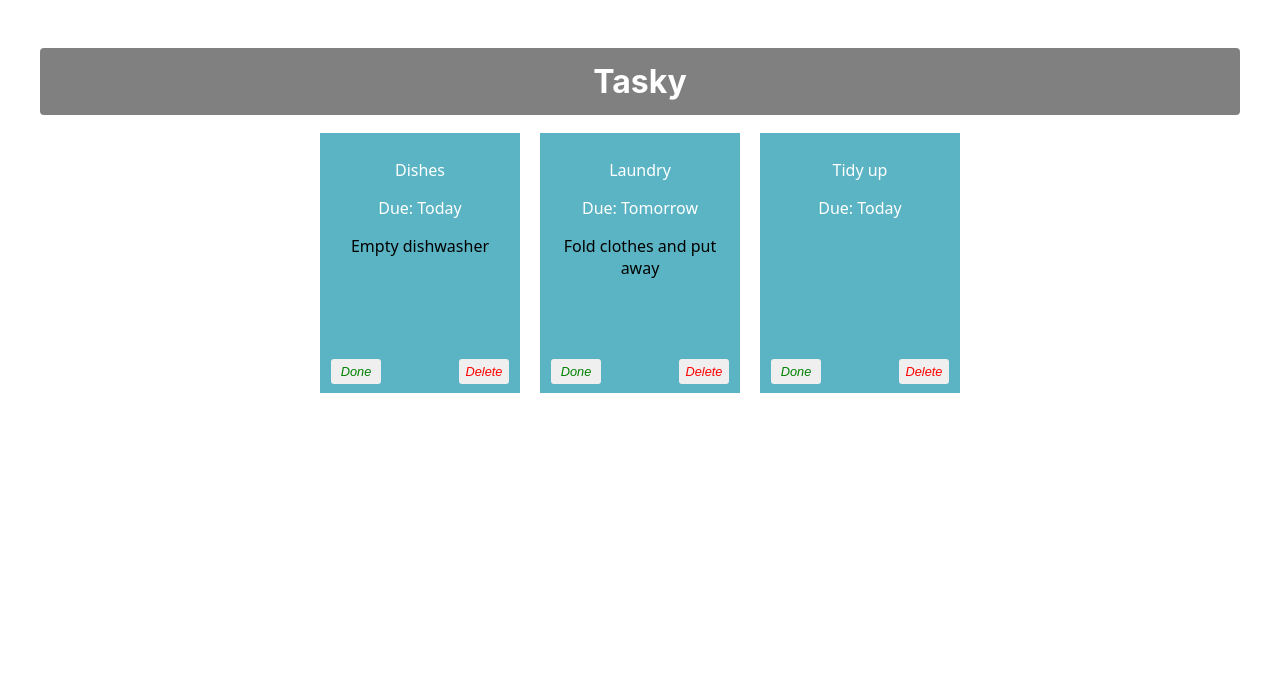
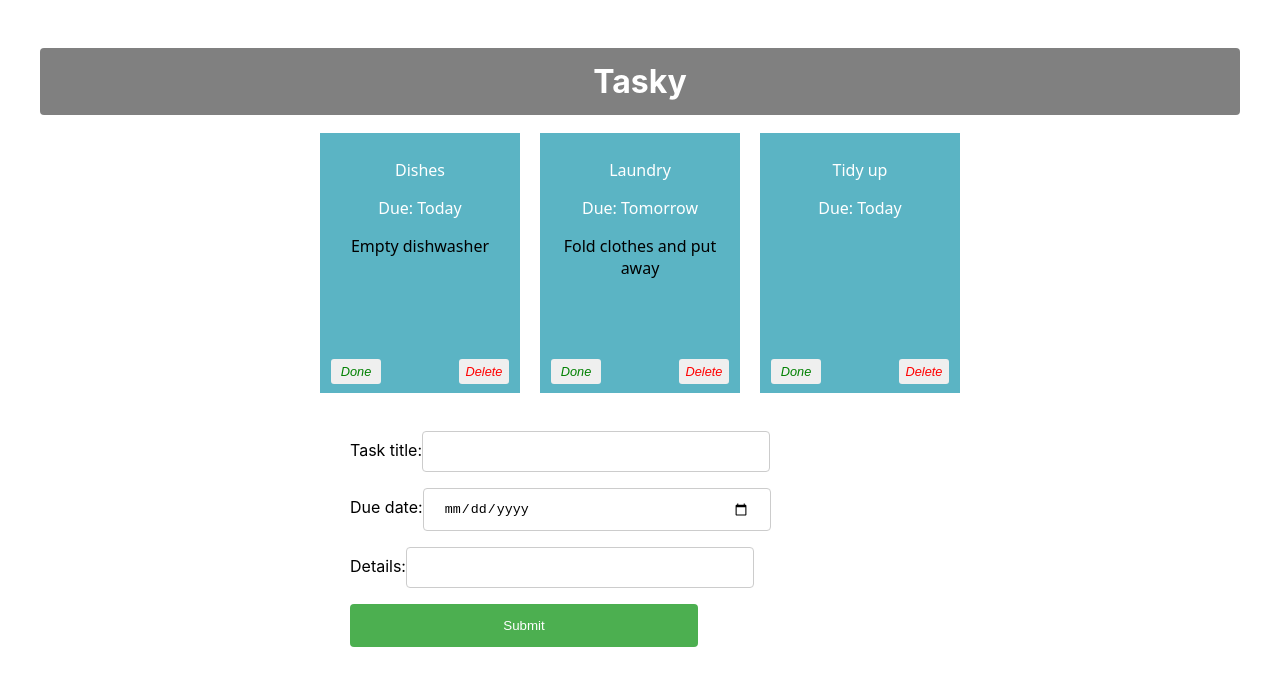
Before and after one commit to clinton825/react-basics-labs, a React (Create React App) app in the folder tasky/: page / in a window 1280 px wide. Shown: the top 686 px of the page. Built offline with nearby package versions, Linux system fonts and the light colour scheme.

Commit message:
Add task: form added

```diff
--- a/tasky/src/App.css
+++ b/tasky/src/App.css
@@ -57,3 +57,38 @@ button {
   right: 5px;
   color: red;
 }
+
+/* General Input Styles */
+input[type=text],
+input[type=date] {
+  width: 60%;
+  padding: 12px 20px;
+  margin: 8px 0;
+  display: inline-block;
+  border: 1px solid #ccc;
+  border-radius: 4px;
+  box-sizing: border-box;
+}
+
+/* Submit Button Styles */
+input[type=submit] {
+  width: 60%;
+  background-color: #4CAF50;
+  color: white;
+  padding: 14px 20px;
+  margin: 8px 0;
+  border: none;
+  border-radius: 4px;
+  cursor: pointer;
+}
+
+input[type=submit]:hover {
+  background-color: #45a049;
+}
+
+/* Form Layout */
+form {
+  text-align: left;
+  width: 50%;
+  margin: auto;
+}
--- a/tasky/src/App.js
+++ b/tasky/src/App.js
@@ -1,4 +1,5 @@
 import './App.css';
+import AddTaskForm from './components/Form';
 import Task from './components/Task';
 import React, { useState } from 'react';
 function App() {
@@ -34,9 +35,10 @@ function App() {
           key={task.id}
           done={task.done}
           markDone={() => doneHandler(index)}
-      deleteTask = {() => deleteHandler(index)}
+          deleteTask={() => deleteHandler(index)}
         />
       ))}
+      <AddTaskForm />
     </div>
   );
   }
--- /dev/null
+++ b/tasky/src/components/Form.js
@@ -0,0 +1,28 @@
+import React from "react";
+
+const AddTaskForm = (props) => {
+
+  return (
+    <div>
+      <form>
+        <label>
+            Task title:
+            <input type="text" name="title" required />
+        </label>
+        <br />
+        <label>
+            Due date:
+            <input type="date" name="deadline" required />
+        </label>
+        <br />
+        <label>
+            Details:
+            <input type="text" name="description" />
+        </label>
+        <input type="submit" value="Submit" />
+        </form>
+    </div>
+  )
+};
+
+export default AddTaskForm;
```
Lines whose indentation alone changed are shown as unchanged.
